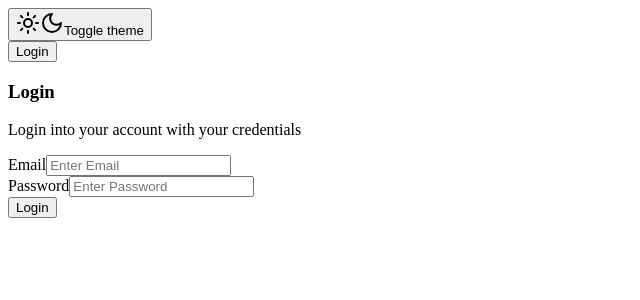
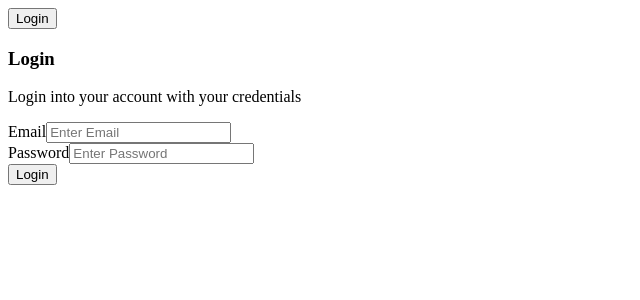
Before and after one commit to Viateur-akimana/Kigali-school-of-professionalism, a Next.js app: page /auth in a window 1280 px wide. Shown: the top 300 px of the page, without its empty margins (0-640 px from the left). Built offline with nearby package versions, Linux system fonts and the light colour scheme.

Commit message:
remmoving theme toggler in authentication login page

```diff
--- a/src/app/(auth)/layout.tsx
+++ b/src/app/(auth)/layout.tsx
@@ -1,4 +1,4 @@
-import ModeToggler from "../admin/components/ThemeToggler";
+
 
 
 const AuthLayout = ({ children }: { children: React.ReactNode }) => {
@@ -6,9 +6,6 @@ const AuthLayout = ({ children }: { children: React.ReactNode }) => {
     <html>
       <body>
     <div className='h-[100vh] flex items-center justify-center relative'>
-      <div className='absolute bottom-5 right-0 text-white'>
-        <ModeToggler />
-      </div>
       {children}
     </div>
     </body>
```
Also changed, not shown: src/app/(auth)/auth/AuthTabs.tsx (indentation only).
